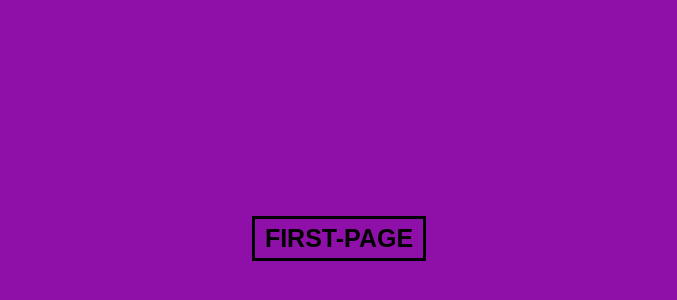
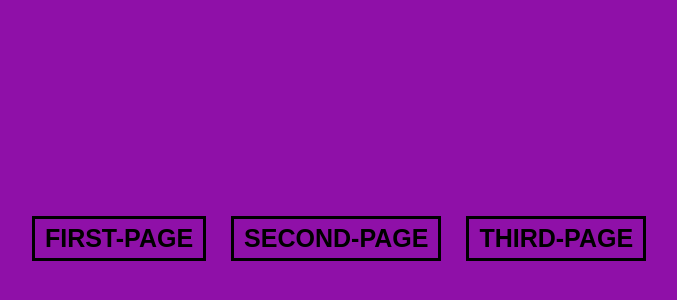
Before and after one commit to Yu4iy/doc-vue-router-testfield, a Vue app: page / in a window 1280 px wide. Shown: the part 162-462 px from the top of the page, without its empty margins (301-978 px from the left). Built offline with nearby package versions, Linux system fonts and the light colour scheme.

Commit message:
FIX: multipage

```diff
--- a/src/pages/main-page.vue
+++ b/src/pages/main-page.vue
@@ -1,7 +1,8 @@
 <template>
   <div class="main-page">
 	<button @click="$router.push({name:'first-page'})">first-page</button>
-
+	<button @click="$router.push({name:'second-page'})">second-page</button>
+	<button @click="$router.push({name:'third-page'})">third-page</button>
   </div>
 </template>
 
--- a/src/router/index.js
+++ b/src/router/index.js
@@ -1,7 +1,8 @@
 import VueRouter from 'vue-router'
 import MainPage from '../pages/main-page'
 import FirstPage from '../pages/1-st-page'
-
+import SecondPage from '../pages/2-nd-page'
+import ThirdPage from '../pages/3-rd-page'
 import Page from '../pages/page-on-page'
 import Loyout from '../pages/Loyout'
 
@@ -24,11 +25,20 @@ export default new VueRouter({
 					name: 'first-page',
 					component: FirstPage,
 				},
-
 				{
 					path: ':id',
 					name: 'page',
 					component:Page,
+				},
+				{
+					path: '/second-page',
+					name: 'second-page',
+					component: SecondPage,
+				},
+				{
+					path: '/third-page',
+					name: 'third-page',
+					component:ThirdPage,
 				},
 			]
 		},
```
